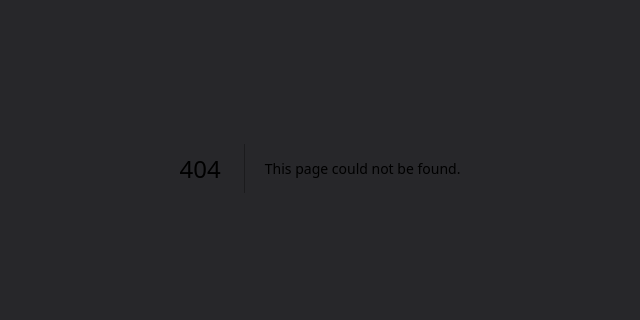
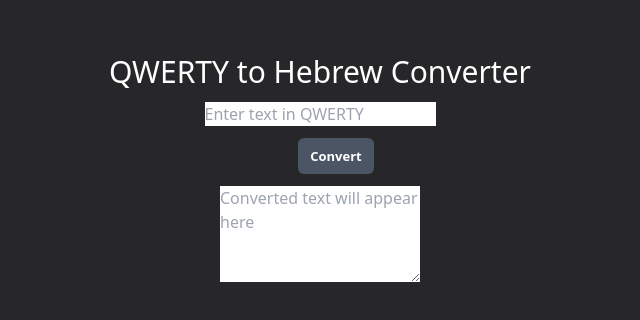
Before and after one commit to joshkat/Portfolio, a Next.js app: page /converter in a window 1280 px wide. Before the commit this address had no page. Shown: the part 232-552 px from the top of the page, without its empty margins (320-960 px from the left). Built offline with nearby package versions, Linux system fonts and the light colour scheme.

Commit message:
Started work on basic converter - Should make this it's own repo - Just the MVP for now with minimal styling

```diff
--- /dev/null
+++ b/app/converter/page.jsx
@@ -0,0 +1,82 @@
+"use client";
+import { useState } from "react";
+
+export default function Converter() {
+  const [inputText, setInputText] = useState("");
+  const [hebrewText, setHebrewText] = useState("");
+
+  // Mapping table from QWERTY to Hebrew keyboard layout
+  const qwertyToHebrew = {
+    a: "ש",
+    b: "נ",
+    c: "ב",
+    d: "ג",
+    e: "ק",
+    f: "כ",
+    g: "ע",
+    h: "י",
+    i: "ן",
+    j: "ח",
+    k: "ל",
+    l: "ך",
+    m: "צ",
+    n: "מ",
+    o: "ם",
+    p: "פ",
+    q: "/",
+    r: "ר",
+    s: "ד",
+    t: "א",
+    u: "ו",
+    v: "ה",
+    w: "'",
+    x: "ס",
+    y: "ט",
+    z: "ז",
+    ",": "ת",
+    ".": "ץ",
+    "/": ".",
+  };
+
+  // Function to convert QWERTY text to Hebrew layout
+  const convertQwertyToHebrew = (text) => {
+    text = text.toLowerCase();
+    return text
+      .split("")
+      .map((char) => qwertyToHebrew[char] || char)
+      .join("");
+  };
+
+  // Function to handle conversion and update UI
+  const handleConvert = () => {
+    setHebrewText(convertQwertyToHebrew(inputText));
+  };
+
+  return (
+    <div className="flex h-full flex-col gap-3 items-center justify-center">
+      <h2 className="text-2xl sm:text-3xl text-white text-center">
+        QWERTY to Hebrew Converter
+      </h2>
+      <input
+        type="text"
+        value={inputText}
+        onChange={(e) => setInputText(e.target.value)}
+        placeholder="Enter text in QWERTY"
+        className="input"
+      />
+      <button
+        onClick={handleConvert}
+        className="pointer-events-auto ml-8 rounded-md bg-gray-600 px-3 py-2 text-[0.8125rem] font-semibold leading-5 text-white hover:bg-gray-300"
+      >
+        Convert
+      </button>
+      <textarea
+        value={hebrewText}
+        placeholder="Converted text will appear here"
+        rows="4"
+        readOnly
+        className="textarea"
+      />
+    </div>
+  );
+}
```
